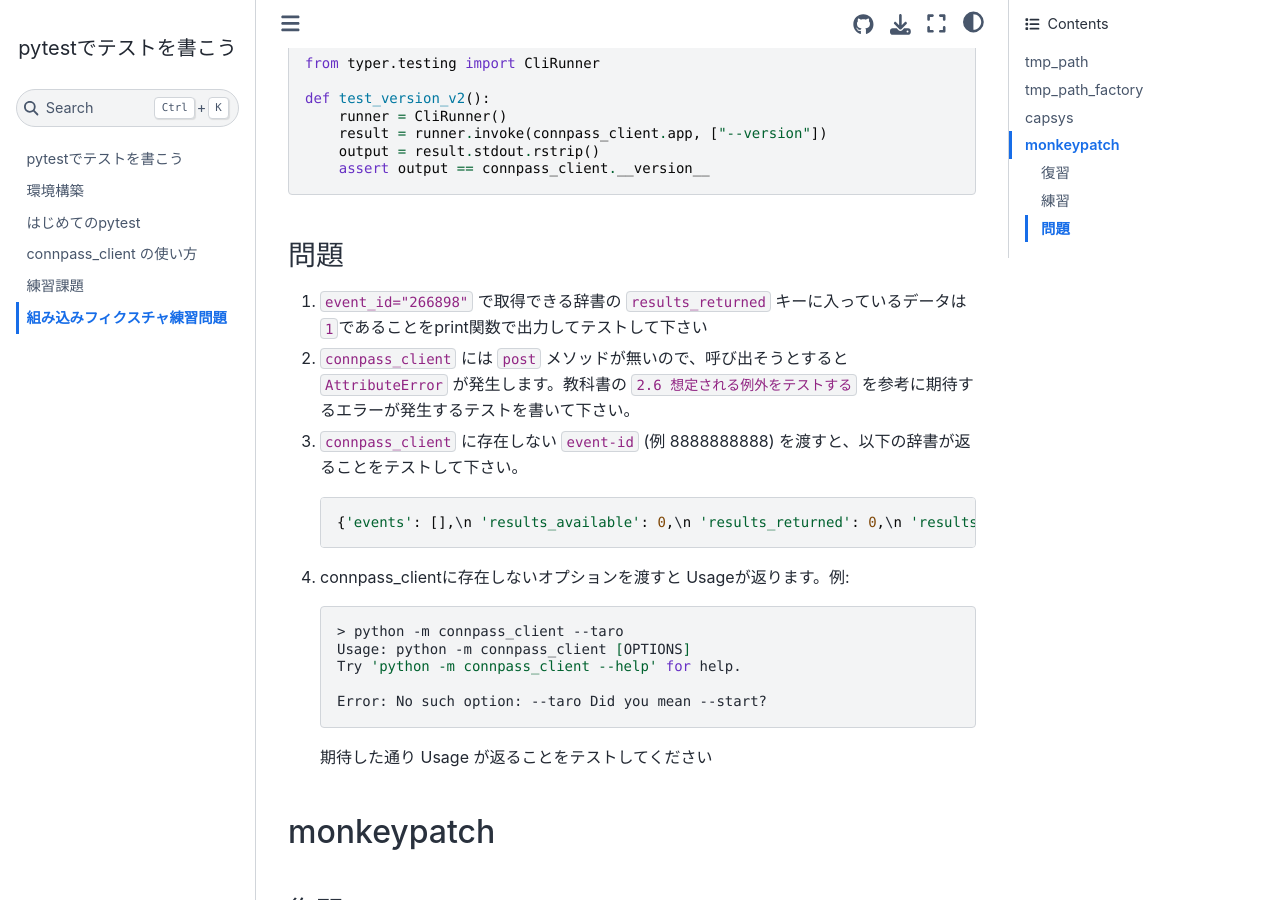
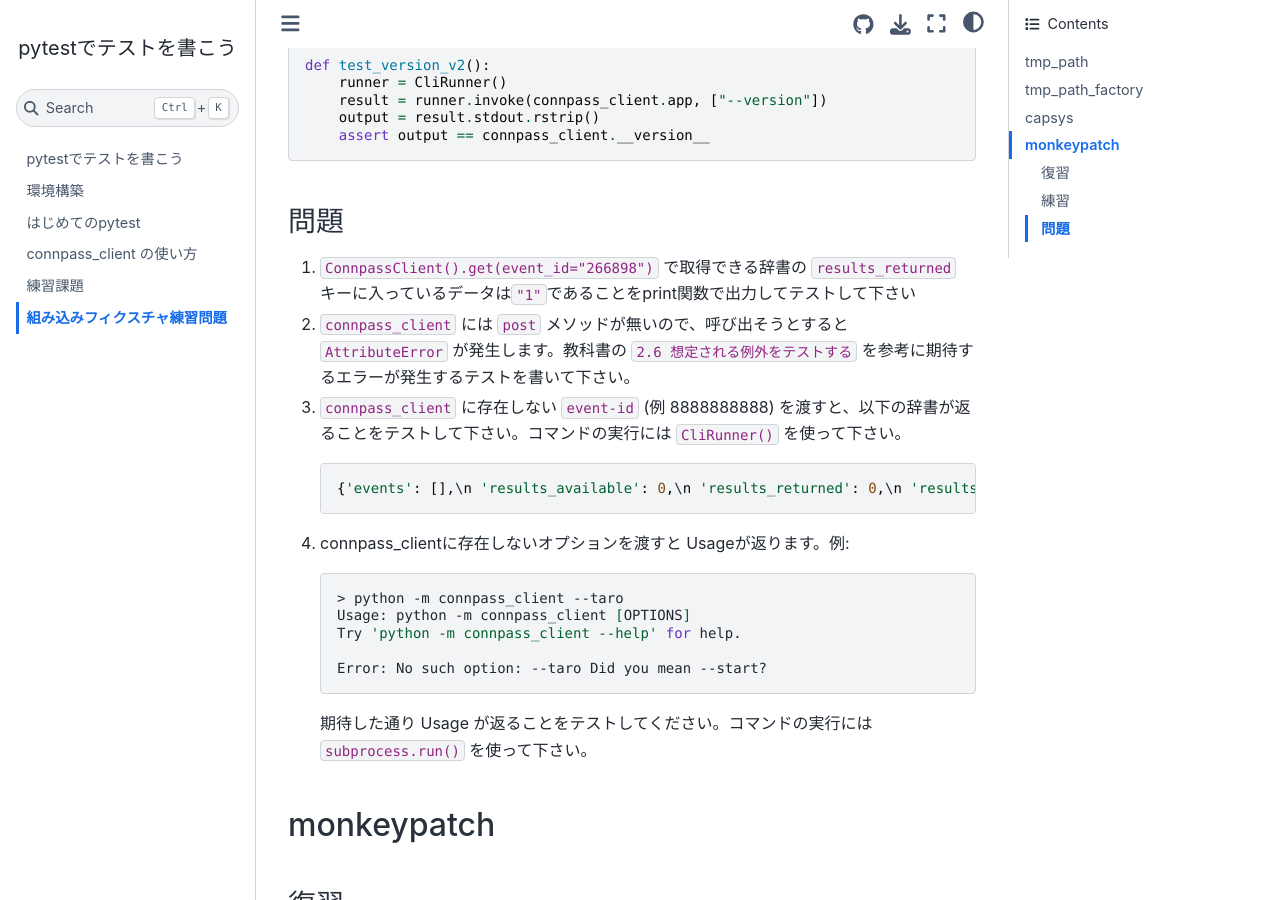
Before and after one commit to fin-py/pytest-hands-on, a Jupyter Book: the page built from docs/exercise2.md, in a window 1280 px wide and 900 px high, scrolled down 3165 px. Built offline with Jupyter Book 1.0.4 settings and Sphinx 7.4.7 and the Sphinx Book theme 1.1.4, drawn with Linux system fonts in a browser that asks for light colours; some of the changed text lies outside the part shown.

Commit message:
課題を修正

````diff
--- a/docs/exercise2.md
+++ b/docs/exercise2.md
@@ -116,9 +117,9 @@ def test_version_v2():
 ```
 
 ### 問題
-1. `event_id="266898"` で取得できる辞書の `results_returned` キーに入っているデータは`1`であることをprint関数で出力してテストして下さい
+1. `ConnpassClient().get(event_id="266898")` で取得できる辞書の `results_returned` キーに入っているデータは`"1"`であることをprint関数で出力してテストして下さい
 1. `connpass_client` には `post` メソッドが無いので、呼び出そうとすると `AttributeError` が発生します。教科書の `2.6 想定される例外をテストする` を参考に期待するエラーが発生するテストを書いて下さい。
-1. `connpass_client` に存在しない `event-id` (例 8888888888) を渡すと、以下の辞書が返ることをテストして下さい。
+1. `connpass_client` に存在しない `event-id` (例 8888888888) を渡すと、以下の辞書が返ることをテストして下さい。コマンドの実行には `CliRunner()` を使って下さい。
     ```python
     {'events': [],\n 'results_available': 0,\n 'results_returned': 0,\n 'results_start': 1}
     ```
@@ -130,7 +131,7 @@ def test_version_v2():
 
     Error: No such option: --taro Did you mean --start?
     ```
-    期待した通り Usage が返ることをテストしてください
+    期待した通り Usage が返ることをテストしてください。コマンドの実行には `subprocess.run()` を使って下さい。
 
 
 ## monkeypatch
````
Also changed, not shown: other parts of docs/exercise2.md (+4 -3 lines).
